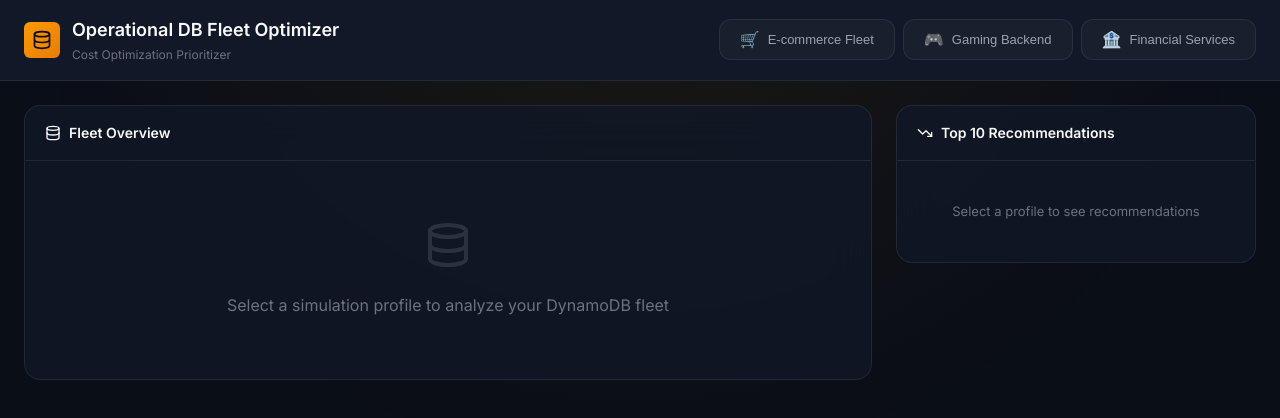
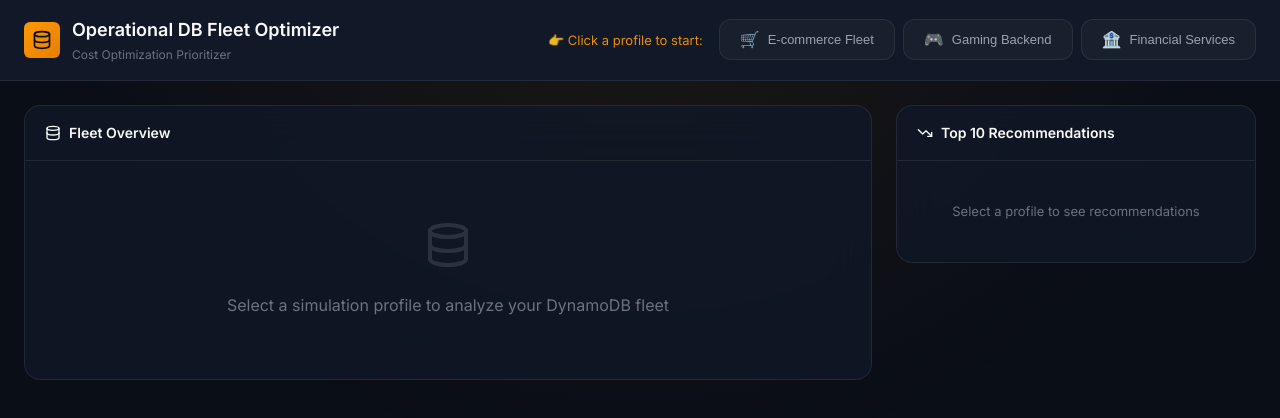
Before and after one commit to dongxu099/fleet-optimizer, a Next.js app: page / in a window 1280 px wide. Shown: the top 418 px of the page. Built offline with nearby package versions, Linux system fonts and the light colour scheme.

Commit message:
UI: Add hint text for new users

```diff
--- a/app/globals.css
+++ b/app/globals.css
@@ -161,7 +161,27 @@
 
 .navbar-profiles {
   display: flex;
+  align-items: center;
   gap: 8px;
+}
+
+.navbar-hint {
+  font-size: 13px;
+  color: var(--accent-orange);
+  margin-right: 8px;
+  animation: pulse-hint 2s infinite;
+}
+
+@keyframes pulse-hint {
+
+  0%,
+  100% {
+    opacity: 1;
+  }
+
+  50% {
+    opacity: 0.6;
+  }
 }
 
 /* =====================================================
--- a/app/page.jsx
+++ b/app/page.jsx
@@ -177,6 +177,9 @@
                 </div>
 
                 <div className="navbar-profiles">
+                    {!activeProfile && (
+                        <span className="navbar-hint">👉 Click a profile to start:</span>
+                    )}
                     {PROFILES.map(profile => (
                         <button
                             key={profile.id}
```
